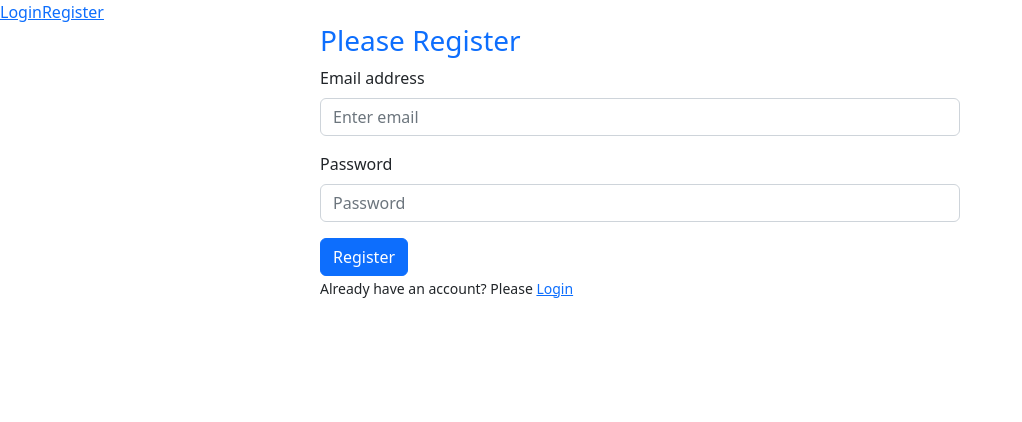
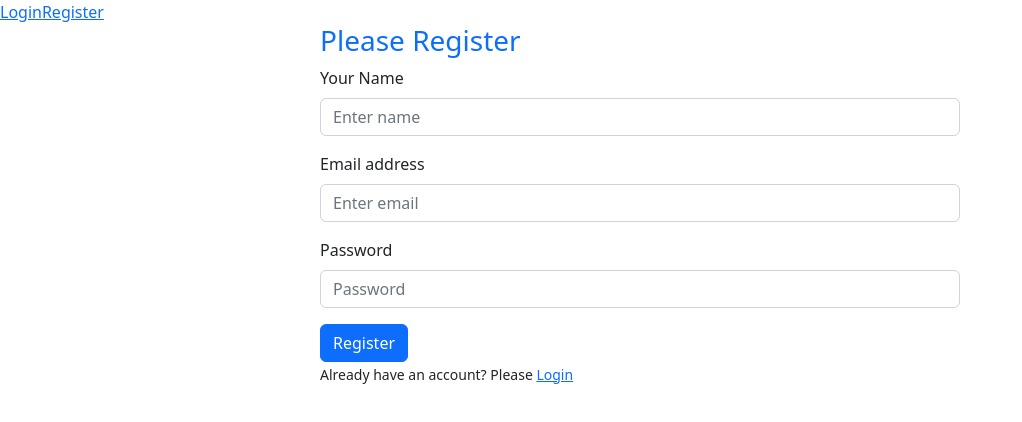
Before and after one commit to sowmik-sec/email-password-auth, a React (Create React App) app: page / in a window 1280 px wide. Shown: the top 422 px of the page, without its empty margins (0-1022 px from the left). Built offline with nearby package versions, Linux system fonts and the light colour scheme.

Commit message:
update username to firebase

```diff
--- a/src/components/RegisterReactBootstrap.js
+++ b/src/components/RegisterReactBootstrap.js
@@ -2,6 +2,7 @@ import {
   createUserWithEmailAndPassword,
   getAuth,
   sendEmailVerification,
+  updateProfile,
 } from "firebase/auth";
 import React, { useState } from "react";
 import Button from "react-bootstrap/Button";
@@ -23,6 +24,7 @@ const RegisterReactBootstrap = () => {
     event.preventDefault();
     setSuccess(false);
     const form = event.target;
+    const name = form.name.value;
     const email = form.email.value;
     const password = form.password.value;
     console.log(email, password);
@@ -46,16 +48,39 @@ const RegisterReactBootstrap = () => {
         setSuccess(true);
         form.reset();
         verifyEmail();
+        updateUserName(name);
       })
       .catch((error) => {
         console.error(error);
         setPasswordError(error.message);
       });
   };
+
+  const updateUserName = (name) => {
+    updateProfile(auth.currentUser, {
+      displayName: name,
+    })
+      .then(() => {
+        console.log("display name updated");
+      })
+      .catch((error) => {
+        console.error(error);
+      });
+  };
+
   return (
     <div className="w-50 mx-auto">
       <h3 className="text-primary">Please Register</h3>
       <Form onSubmit={handleRegister}>
+        <Form.Group className="mb-3" controlId="formBasicName">
+          <Form.Label>Your Name</Form.Label>
+          <Form.Control
+            type="text"
+            name="name"
+            placeholder="Enter name"
+            required
+          />
+        </Form.Group>
         <Form.Group className="mb-3" controlId="formBasicEmail">
           <Form.Label>Email address</Form.Label>
           <Form.Control
```
